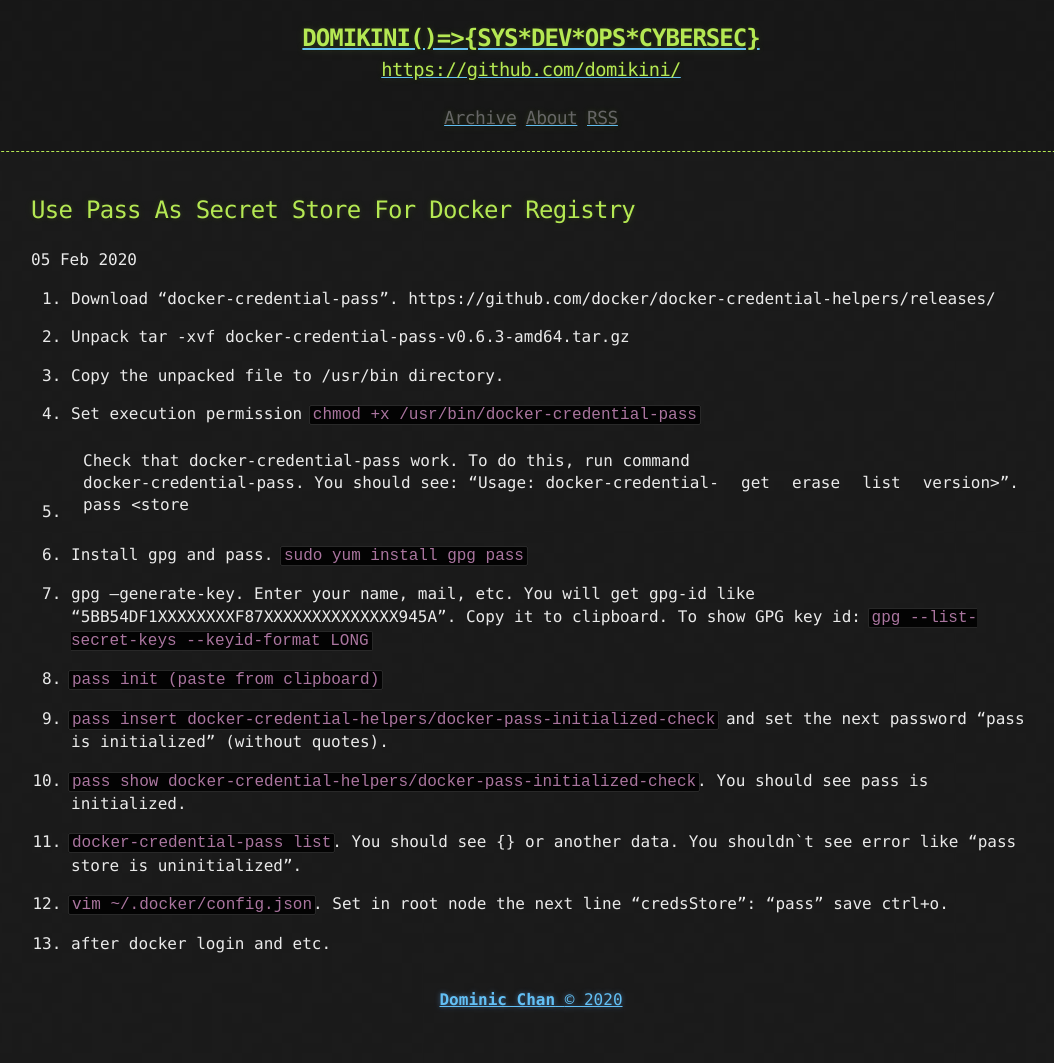
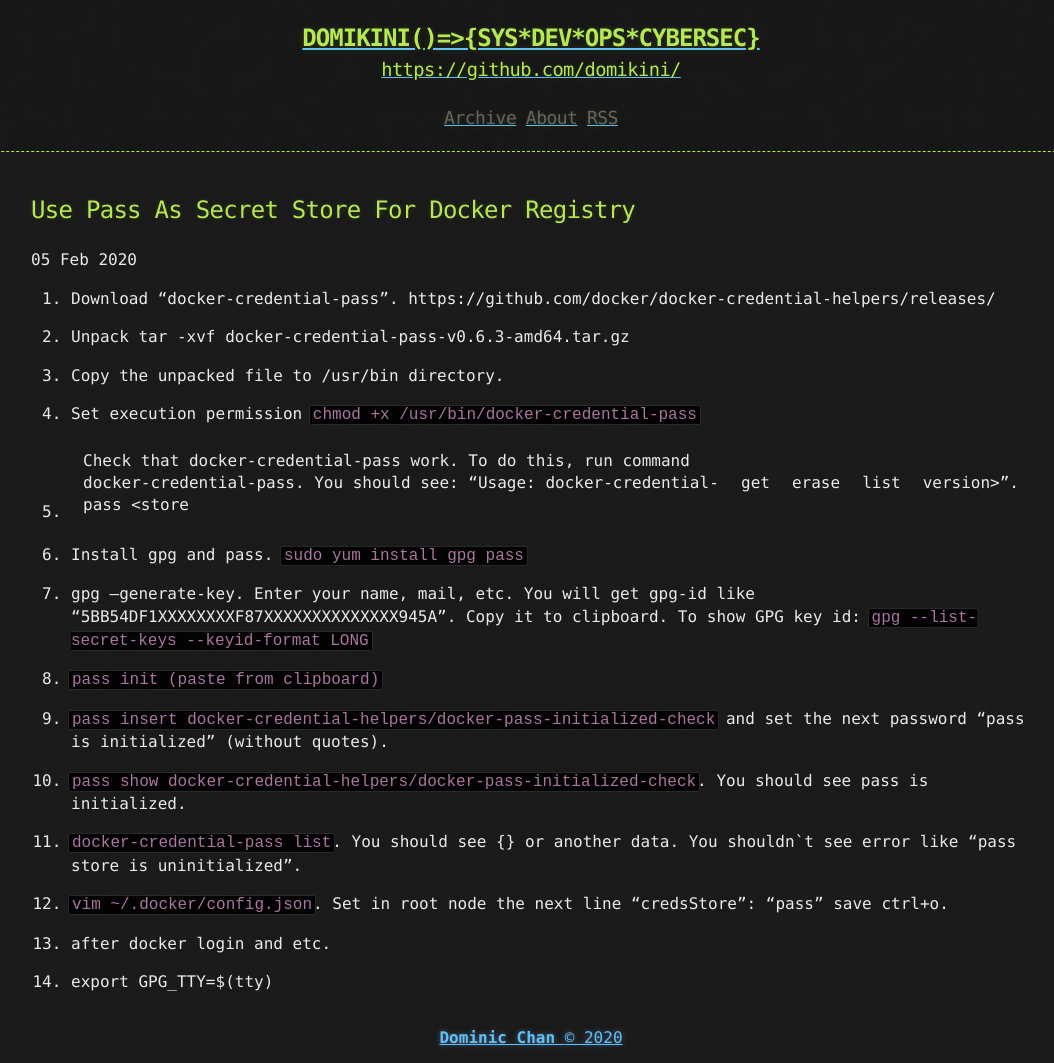
Before and after one commit to domikini/domikini.github.io, a Jekyll site: the page built from _posts/2020-02-05-Use-pass-as-secret-store-for-docker-registry.md, in a window 1280 px wide. Shown: the whole page, without its empty margins (109-1163 px from the left). Built offline with Jekyll 4.4.1, drawn with Linux system fonts in a browser that asks for light colours; before the commit the page ends 1025 px from its top, so only the background shows below that.

Commit message:
update docs

```diff
--- a/_posts/2020-02-05-Use-pass-as-secret-store-for-docker-registry.md
+++ b/_posts/2020-02-05-Use-pass-as-secret-store-for-docker-registry.md
@@ -23,3 +23,5 @@
 12. `vim ~/.docker/config.json`. Set in root node the next line "credsStore": "pass" save ctrl+o.
 
 13. after docker login and etc.
+
+14. export GPG_TTY=$(tty)
```
